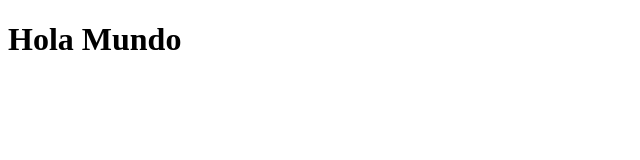
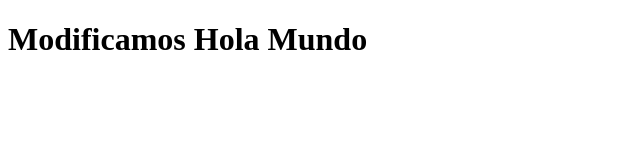
Before and after one commit to Avalecar/Primer-Proyecto-Git--holaMundo-, a plain HTML site: page index.html in a window 1280 px wide. Shown: the whole page, without its empty margins (0-640 px from the left). Drawn offline with Linux system fonts and the light colour scheme.

Commit message:
Modificamos index.html

```diff
--- a/index.html
+++ b/index.html
@@ -6,6 +6,6 @@
     <title>Document</title>
 </head>
 <body>
-    <h1>Hola Mundo</h1>
+    <h1>Modificamos Hola Mundo</h1>
 </body>
 </html>
```
